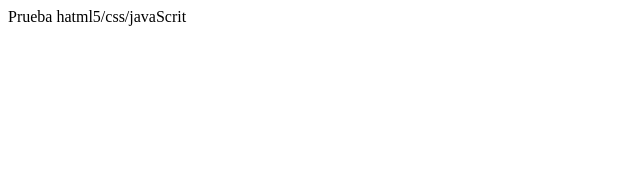
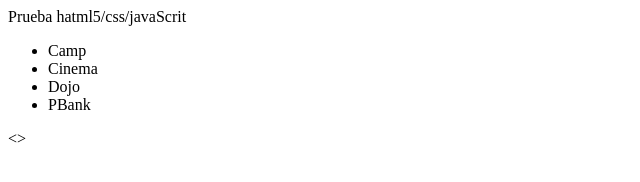
Before and after one commit to heudyjesus/prueba, a plain HTML site: page index.html in a window 1280 px wide. Shown: the whole page, without its empty margins (0-640 px from the left). Drawn offline with Linux system fonts and the light colour scheme.

Commit message:
Update index.html

```diff
--- a/index.html
+++ b/index.html
@@ -7,10 +7,18 @@
   </head>
   <body>
   <header></header>
-  <nav></nav>
+  <nav>
+    <ul>
+      <liHola></li>
+      <li>Camp</li>
+      <li>Cinema</li>
+      <li>Dojo</li>
+      <li>PBank</li>
+    </ul>
+  </nav>
   <section>
   <article>
-
+  <></>
   </article>
   </section>
   <footer>
```
